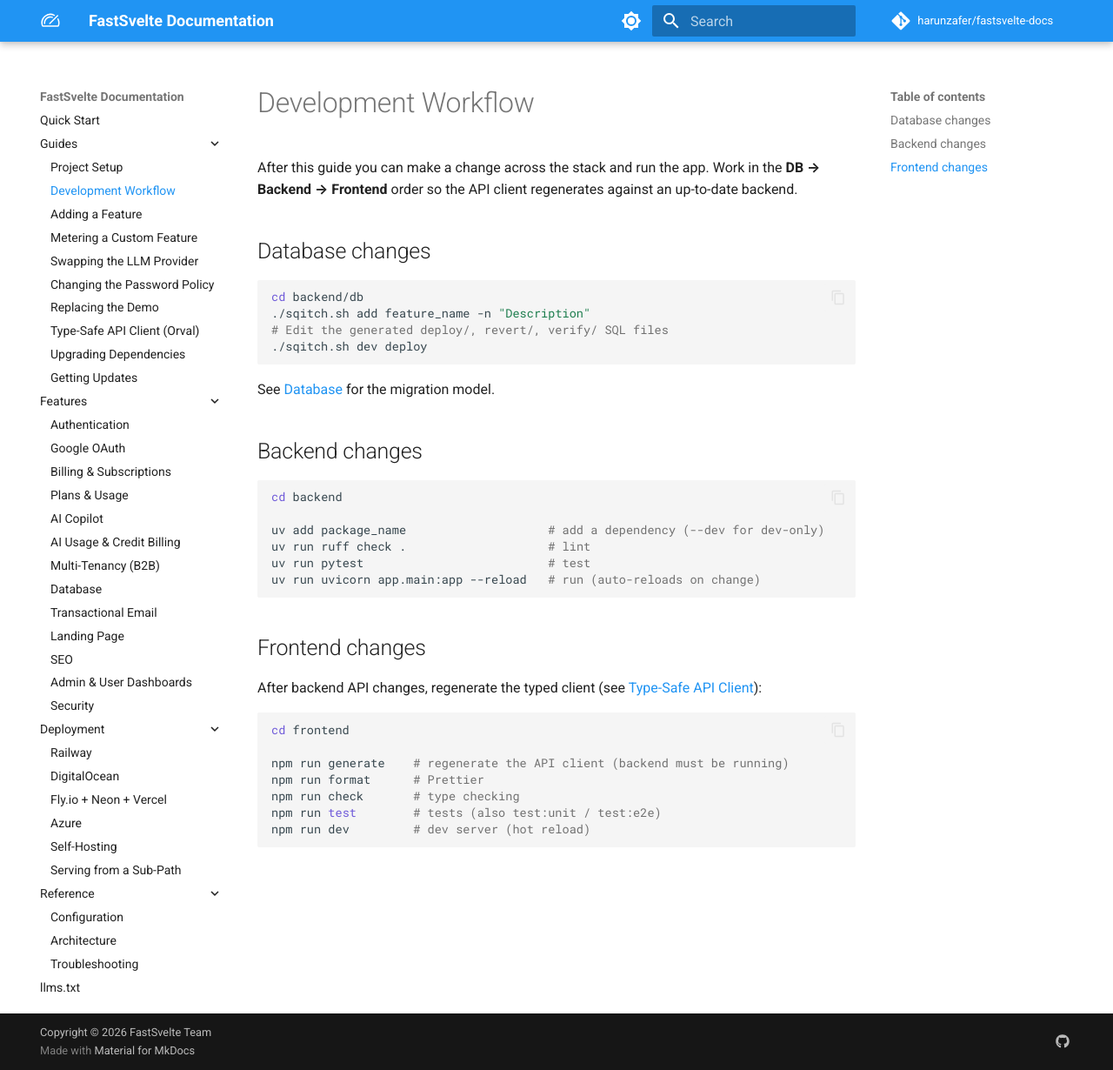
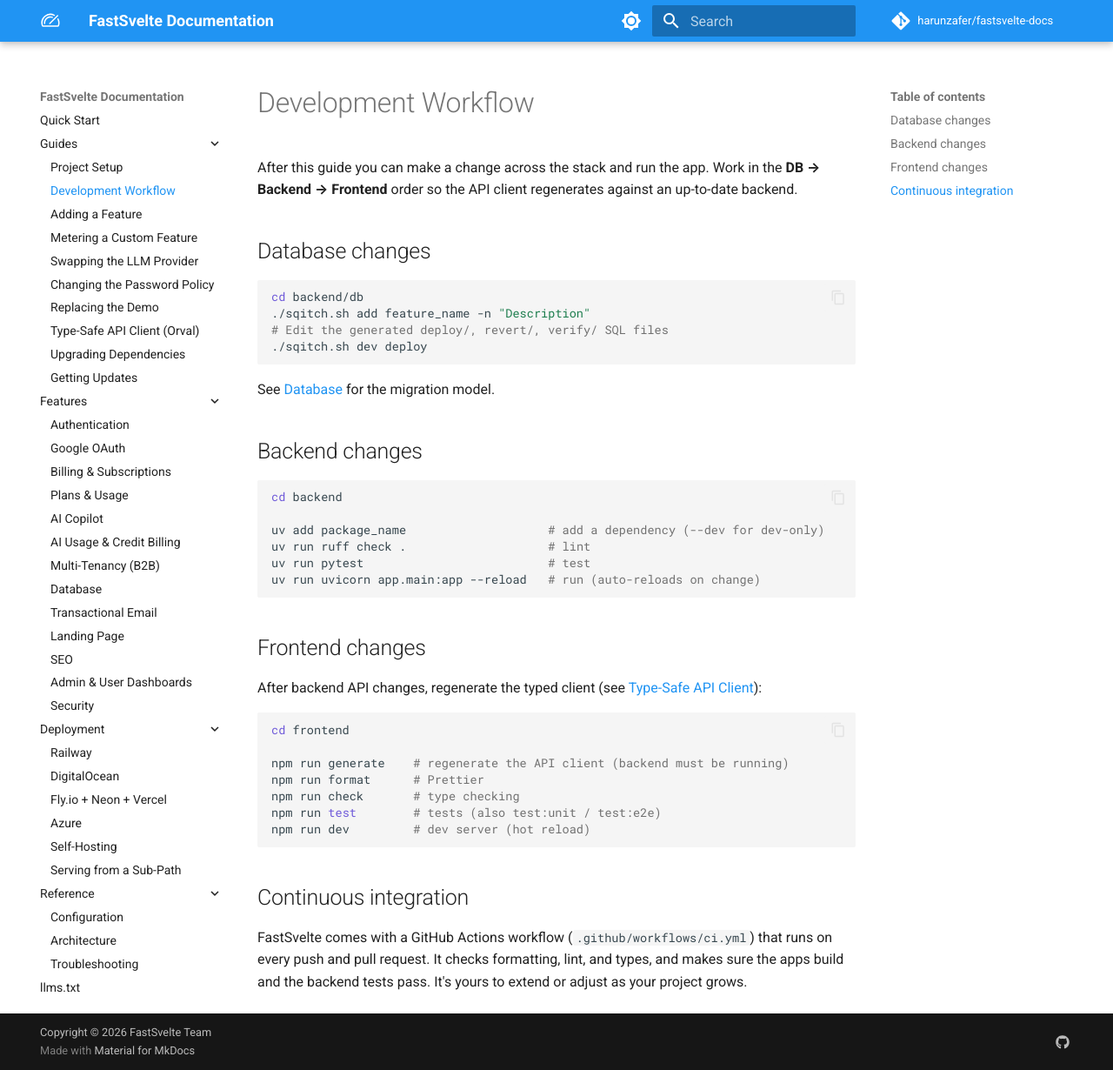
Before and after one commit to harunzafer/fastsvelte-docs, an MkDocs documentation site: the page built from docs/guides/development-workflow.md, in a window 1280 px wide and 1230 px high. Shown: the whole window at 87% size. Built offline with MkDocs 1.6.1 and Material for MkDocs 9.7.7, drawn with Linux system fonts in a browser that asks for light colours; comment, search, counter and statistics services are not loaded.

Commit message:
docs: document the shipped CI workflow

````diff
--- a/docs/guides/development-workflow.md
+++ b/docs/guides/development-workflow.md
@@ -42,3 +42,7 @@ npm run check       # type checking
 npm run test        # tests (also test:unit / test:e2e)
 npm run dev         # dev server (hot reload)
 ```
+
+## Continuous integration
+
+FastSvelte comes with a GitHub Actions workflow (`.github/workflows/ci.yml`) that runs on every push and pull request. It checks formatting, lint, and types, and makes sure the apps build and the backend tests pass. It's yours to extend or adjust as your project grows.
````
